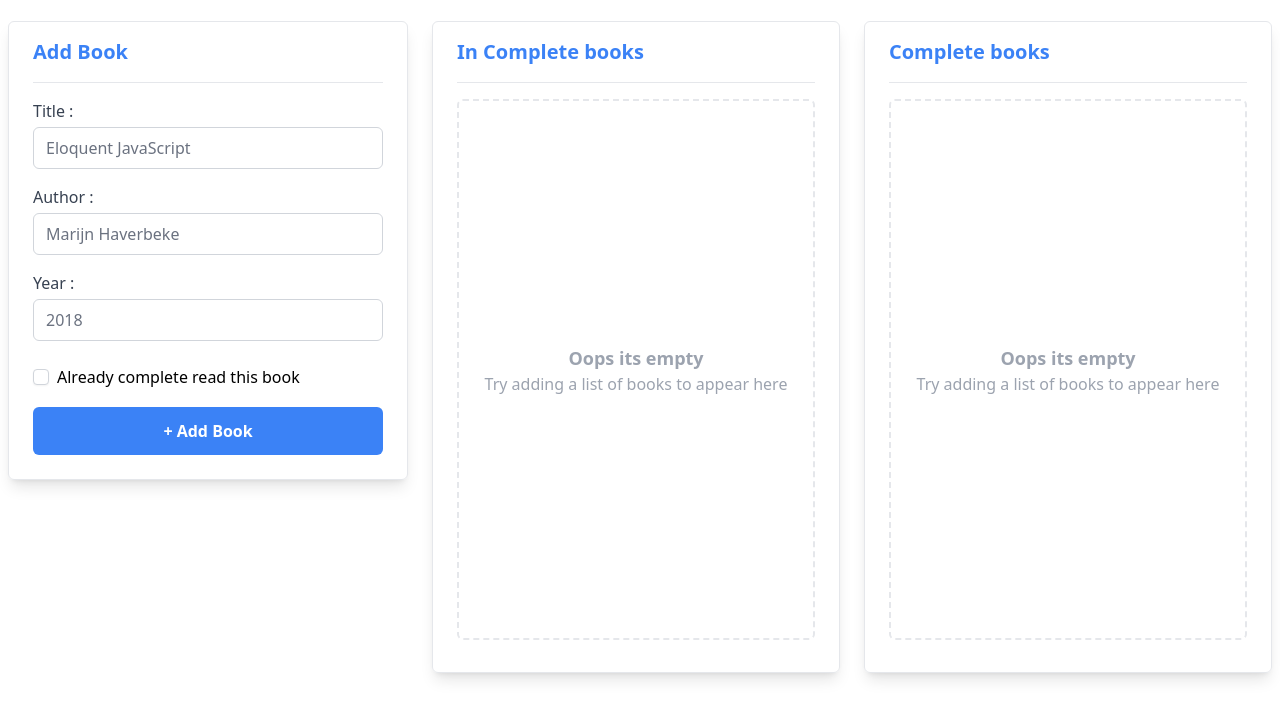
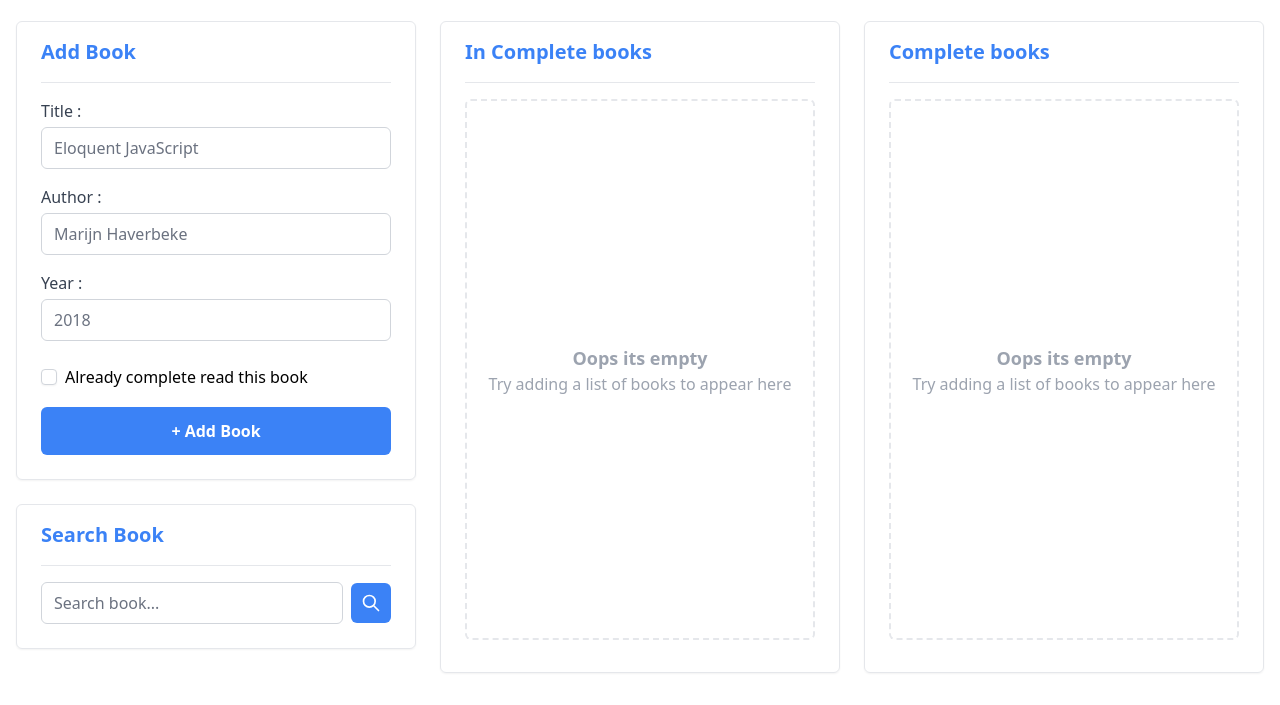
Before and after one commit to edwintantawi/bookshelf-apps, a plain HTML site: page index.html in a window 1280 px wide. Shown: the part 95-800 px from the top of the page. Drawn offline with nearby package versions, Linux system fonts and the light colour scheme.

Commit message:
implement search book

```diff
--- a/index.html
+++ b/index.html
@@ -58,7 +58,7 @@
       </div>
     </dialog>
 
-    <div class="xl:h-screen container mx-auto px-2 flex flex-col">
+    <div class="xl:h-screen container mx-auto px-4 flex flex-col">
       <header class="py-8 xl:py-0 xl:h-full flex flex-col justify-center">
         <h1 class="text-2xl font-bold">Bookshelf Apps</h1>
         <p class="mt-2 text-lg text-gray-600">
@@ -67,7 +67,8 @@
       </header>
 
       <main class="pb-8 grid xl:grid-cols-[400px,1fr,1fr] gap-6">
-        <aside class="px-6 pb-6 border border-1 rounded-md h-min shadow-lg">
+        <div class="flex flex-col gap-6">
+          <aside class="px-6 pb-6 border border-1 rounded-md h-min shadow-sm">
             <h2 class="text-xl font-bold text-blue-500 py-4 border-b">
               Add Book
             </h2>
@@ -115,7 +116,9 @@
                           name="isComplete"
                           class="rounded border-gray-300 text-blue-400 shadow-sm focus:border-blue-200"
                         />
-                      <span class="ml-2">Already complete read this book</span>
+                        <span class="ml-2"
+                          >Already complete read this book</span
+                        >
                       </label>
                     </div>
                   </div>
@@ -130,9 +133,45 @@
               </button>
             </form>
           </aside>
-
+          <aside class="px-6 pb-6 border border-1 rounded-md h-min shadow-sm">
+            <h2 class="text-xl font-bold text-blue-500 py-4 border-b">
+              Search Book
+            </h2>
+            <form id="form:search" class="grid space-y-4 mt-4">
+              <div class="grid grid-cols-[1fr,auto] gap-2 items-center">
+                <label class="block">
+                  <input
+                    type="text"
+                    class="block w-full rounded-md border-gray-300 focus:border-blue-200"
+                    placeholder="Search book..."
+                    name="term"
+                  />
+                </label>
+                <button
+                  type="submit"
+                  class="bg-blue-500 text-white w-10 h-10 rounded-md grid place-items-center"
+                >
+                  <svg
+                    xmlns="http://www.w3.org/2000/svg"
+                    class="h-5 w-5"
+                    fill="none"
+                    viewBox="0 0 24 24"
+                    stroke="currentColor"
+                    stroke-width="2"
+                  >
+                    <path
+                      stroke-linecap="round"
+                      stroke-linejoin="round"
+                      d="M21 21l-6-6m2-5a7 7 0 11-14 0 7 7 0 0114 0z"
+                    />
+                  </svg>
+                </button>
+              </div>
+            </form>
+          </aside>
+        </div>
         <section
-          class="border shadow-lg rounded-md px-6 pb-6 overflow-auto xl:h-[calc(100vh-148px)] flex flex-col"
+          class="border shadow-sm rounded-md px-6 pb-6 overflow-auto xl:h-[calc(100vh-148px)] flex flex-col"
         >
           <h2
             class="text-xl font-bold py-4 mb-4 text-blue-500 sticky top-0 bg-white border-b"
@@ -144,7 +183,7 @@
         </section>
 
         <section
-          class="border shadow-lg rounded-md px-6 pb-6 overflow-auto xl:h-[calc(100vh-148px)] flex flex-col"
+          class="border shadow-sm rounded-md px-6 pb-6 overflow-auto xl:h-[calc(100vh-148px)] flex flex-col"
         >
           <h2
             class="text-xl font-bold py-4 mb-4 text-blue-500 sticky top-0 bg-white border-b"
--- a/scripts/index.js
+++ b/scripts/index.js
@@ -13,6 +13,7 @@ const state = new Reactive(initialState, observer);
 const bookStorage = new LocalStorage({ key: BOOKS_STORAGE_KEY });
 
 const addBookFormElement = document.getElementById('form:book');
+const searchBookFormElement = document.getElementById('form:search');
 const deleteDialogElement = document.getElementById('dialog:delete-alert');
 
 // event listener for delete book
@@ -78,6 +79,30 @@ addBookFormElement.addEventListener('submit', (event) => {
   bookStorage.insert(state.data.books);
 });
 
+// search book
+searchBookFormElement.addEventListener('submit', (event) => {
+  event.preventDefault();
+
+  const formData = new FormData(event.target);
+  const term = formData.get('term');
+
+  const oldBooks = state.data.books;
+
+  const newBooks = oldBooks.map((book) => {
+    const constrains = Object.values(book);
+    const isMatch = constrains.some((constrain) => {
+      if (term === '') return true;
+      if (!['string', 'number'].includes(typeof constrain)) return false;
+      return constrain.toString().toLowerCase().includes(term.toLowerCase());
+    });
+
+    if (isMatch) return { ...book, isHide: false };
+    return { ...book, isHide: true };
+  });
+
+  state.data.books = newBooks;
+});
+
 // render books to DOM
 document.addEventListener(RENDER_BOOKS_EVENT, () => {
   const incompleteListElement = document.getElementById('book-list:incomplete');
@@ -87,6 +112,8 @@ document.addEventListener(RENDER_BOOKS_EVENT, () => {
   completeListElement.innerHTML = '';
 
   for (const book of state.data.books) {
+    if (book.isHide) continue;
+
     const bookElement = createBookTemplate(book, {
       onDelete: handleDeleteBook,
       onChange: handleChangeBookStatus,
```
Lines whose indentation alone changed are shown as unchanged.
